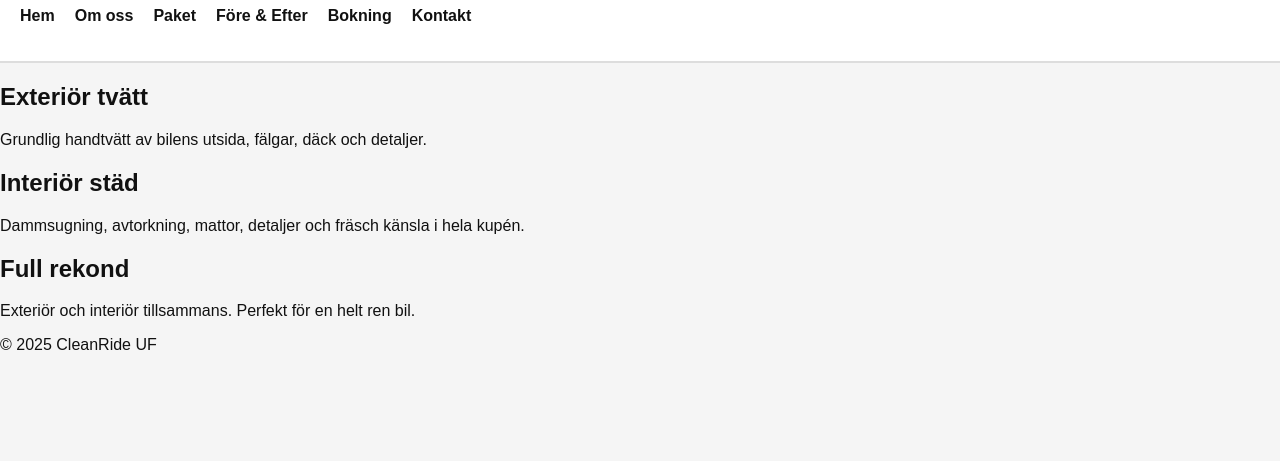
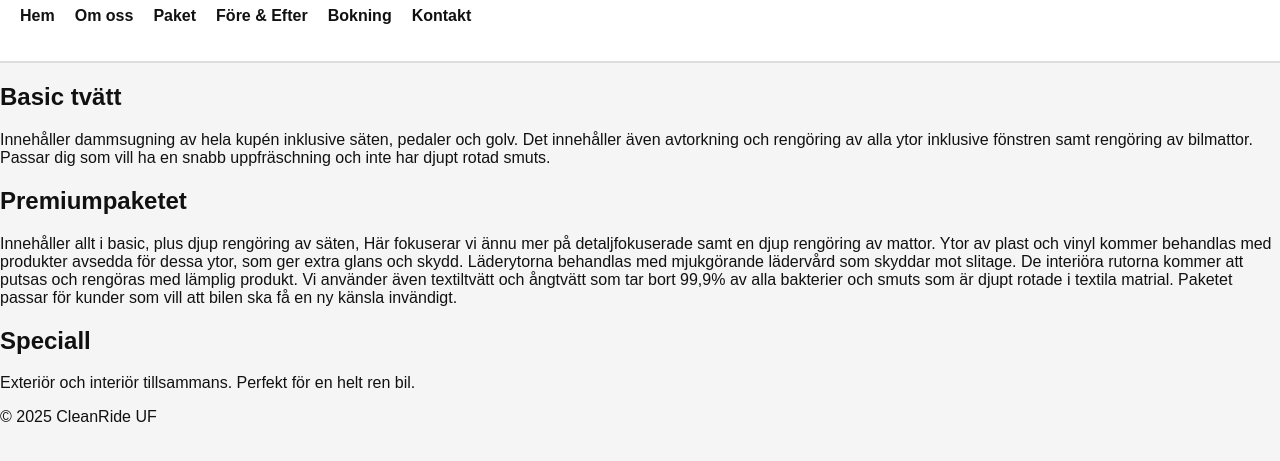
Before and after one commit to cleanrideuf-crypto/cleanrideuf, a plain HTML site: page paket.html in a window 1280 px wide. Shown: the part 55-516 px from the top of the page. Drawn offline with Linux system fonts and the light colour scheme.

Commit message:
Revise paket.html service descriptions
Updated service package descriptions for clarity and detail.

```diff
--- a/paket.html
+++ b/paket.html
@@ -24,13 +24,13 @@
 </header>
 
 <section class="content">
-    <h2>Exteriör tvätt</h2>
-    <p>Grundlig handtvätt av bilens utsida, fälgar, däck och detaljer.</p>
+    <h2> Basic tvätt</h2>
+    <p>Innehåller dammsugning av hela kupén inklusive säten, pedaler och golv. Det innehåller även avtorkning och rengöring av alla ytor inklusive fönstren samt rengöring av bilmattor. Passar dig som vill ha en snabb uppfräschning och inte har djupt rotad smuts. </p>
 
-    <h2>Interiör städ</h2>
-    <p>Dammsugning, avtorkning, mattor, detaljer och fräsch känsla i hela kupén.</p>
+    <h2>Premiumpaketet</h2>
+    <p>Innehåller allt i basic, plus djup rengöring av säten, Här fokuserar vi ännu mer på detaljfokuserade samt en djup rengöring av mattor. Ytor av plast och vinyl kommer behandlas med produkter avsedda för dessa ytor, som ger extra glans och skydd. Läderytorna behandlas med mjukgörande lädervård som skyddar mot slitage. De interiöra rutorna kommer att putsas och rengöras med lämplig produkt. Vi använder även textiltvätt och ångtvätt som tar bort 99,9% av alla bakterier och smuts som är djupt rotade i textila matrial. Paketet passar för kunder som vill att bilen ska få en ny känsla invändigt. </p>
 
-    <h2>Full rekond</h2>
+    <h2>Speciall</h2>
     <p>Exteriör och interiör tillsammans. Perfekt för en helt ren bil.</p>
 </section>
 
```
